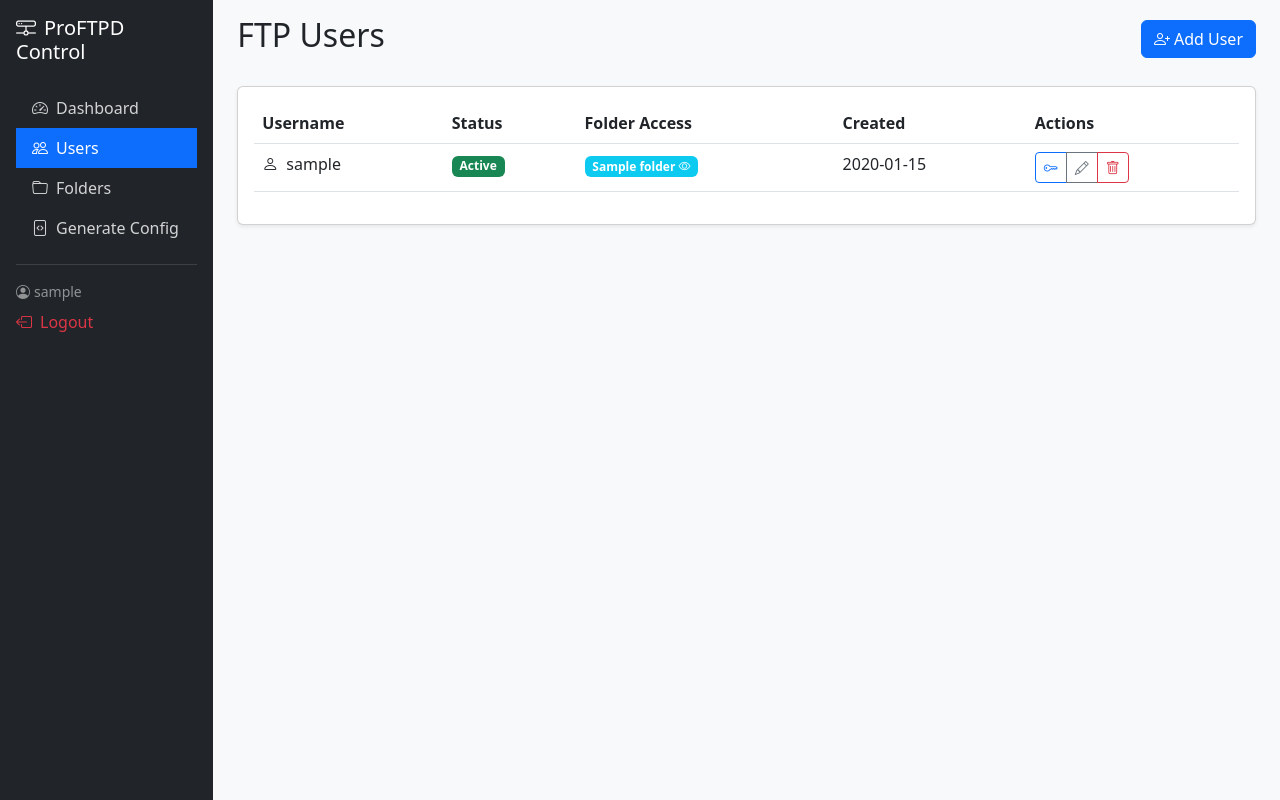
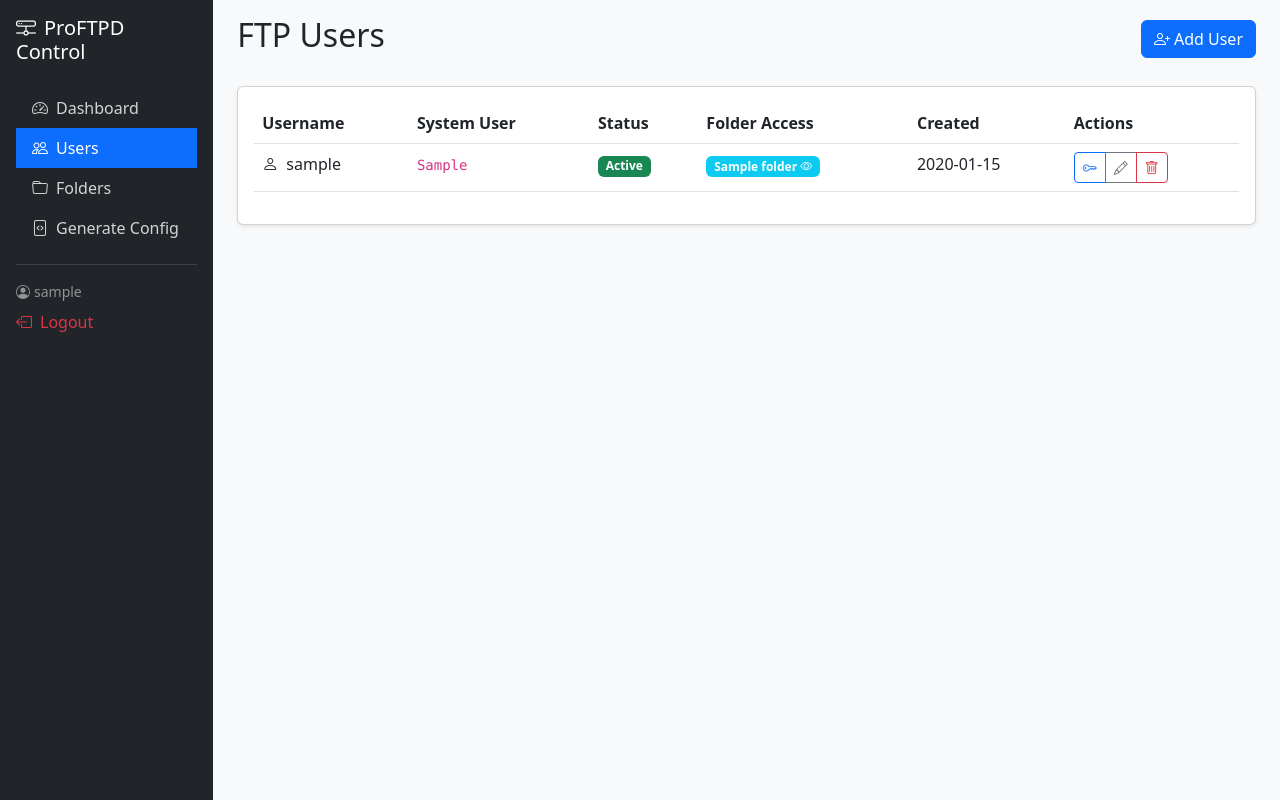
Before and after one commit to arheops/proftpdcontrol, a Django app: page /users/ in a window 1280 px wide. Run offline with Django 5.2, Linux system fonts and the light colour scheme; a user stored in the database is signed in; tables that the repository leaves empty hold one stand-in row (values such as "Sample post").

Commit message:
Show systemuser column in users list view
Co-Authored-By: Claude Opus 4.5 <noreply@anthropic.com>

```diff
--- a/ftpmanager/templates/ftpmanager/user_list.html
+++ b/ftpmanager/templates/ftpmanager/user_list.html
@@ -18,6 +18,7 @@
                 <thead>
                     <tr>
                         <th>Username</th>
+                        <th>System User</th>
                         <th>Status</th>
                         <th>Folder Access</th>
                         <th>Created</th>
@@ -29,6 +30,9 @@
                     <tr>
                         <td>
                             <i class="bi bi-person me-2"></i>{{ user.username }}
+                        </td>
+                        <td>
+                            <code>{{ user.systemuser }}</code>
                         </td>
                         <td>
                             <span class="badge {% if user.is_active %}bg-success{% else %}bg-secondary{% endif %}">
```
